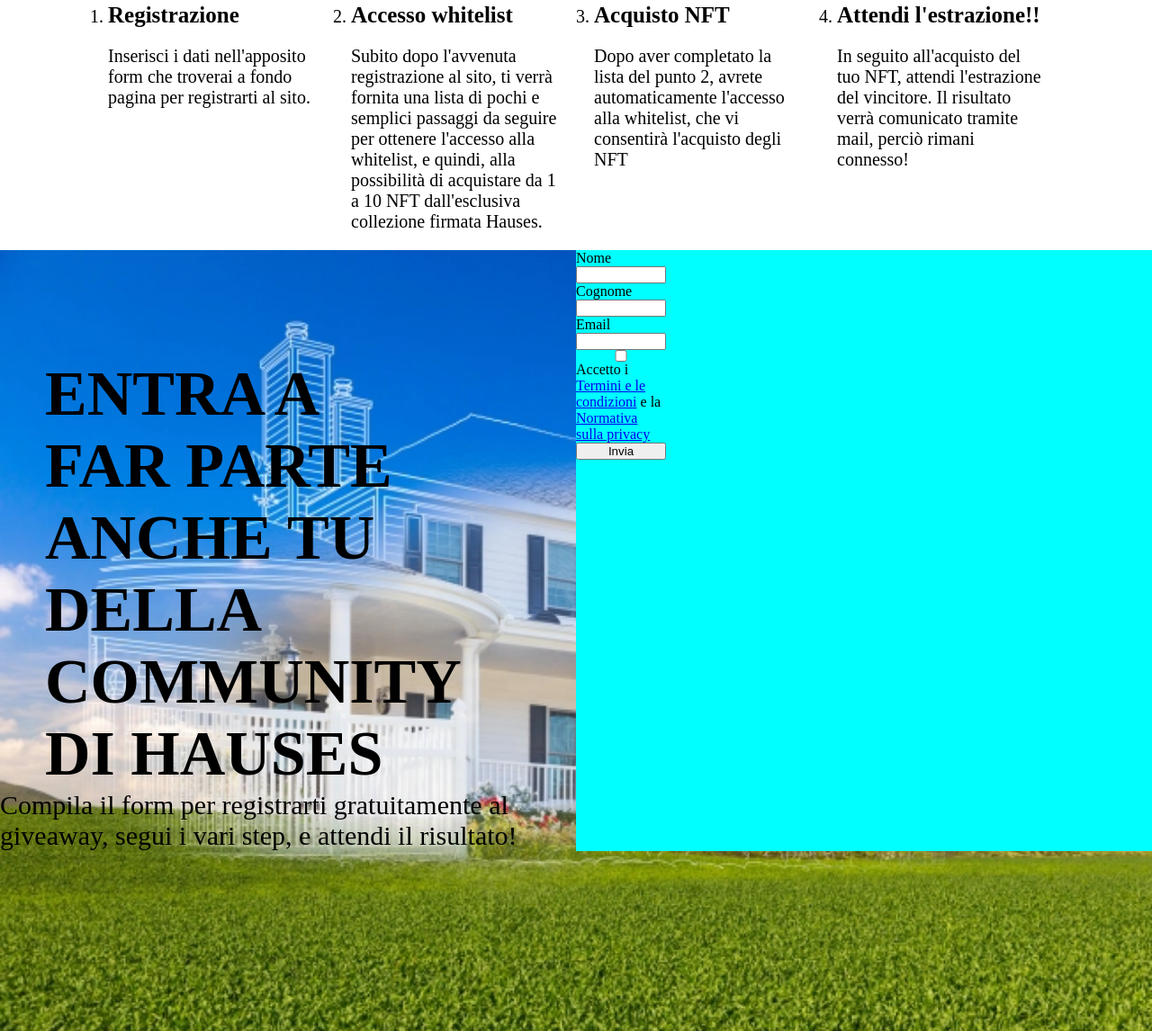
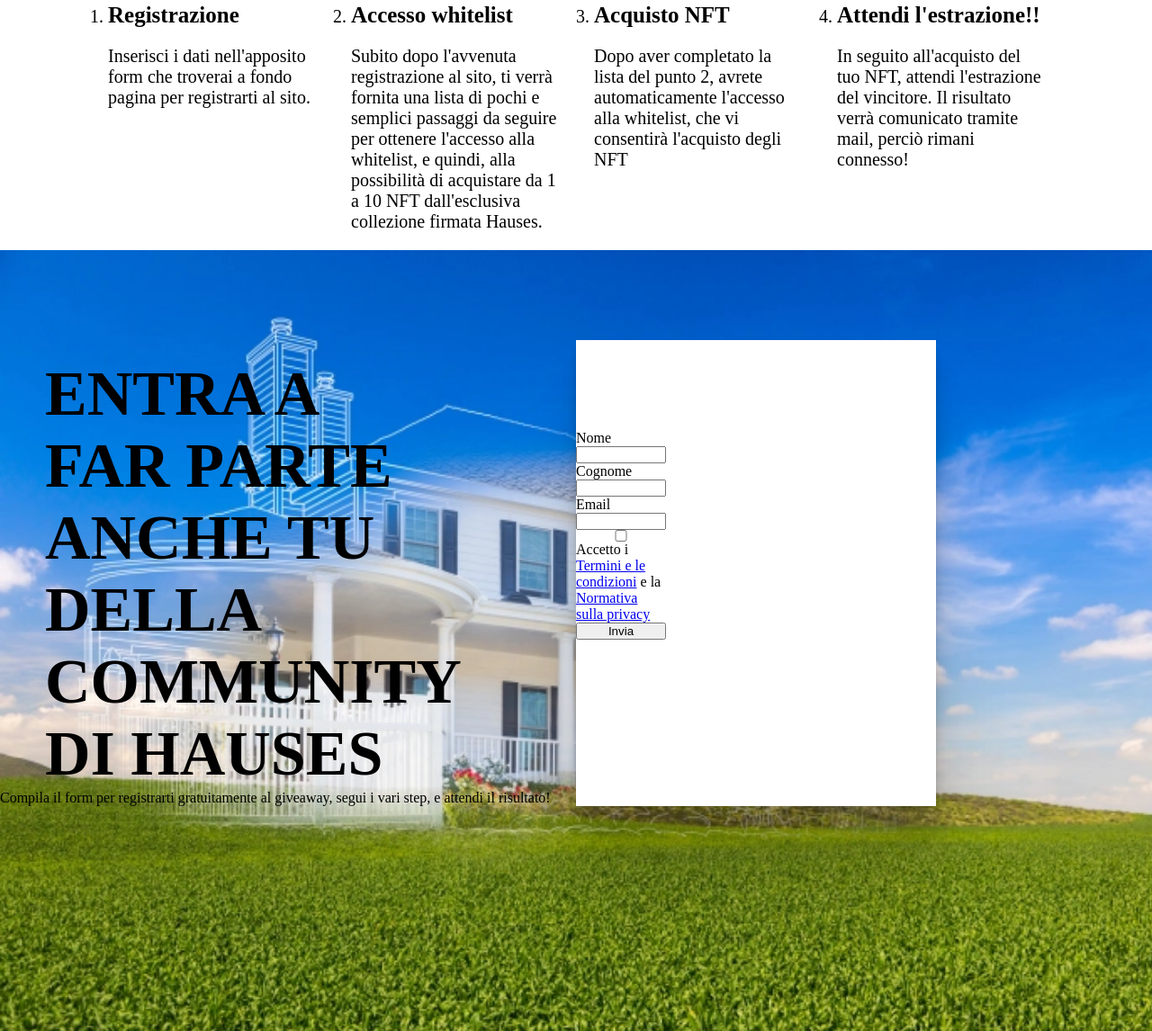
Before and after one commit to Michel-Ramirez/hauses-giveaway, a plain HTML site: page index.html in a window 1280 px wide. Shown: the part 1497-2643 px from the top of the page at 90% size. Drawn offline with Linux system fonts and the light colour scheme.

Commit message:
add shadows at card-form

```diff
--- a/css/style.css
+++ b/css/style.css
@@ -168,23 +168,29 @@ section.form{
     font-weight: 400;
 }
 
-.card-form{
-    width: 400px;
-    background-color: aqua;
-}
-
 form{
     flex-direction: column;
     width: 100px;
+    margin-top: 100px;
 
 }
 
-.footer-title, .card-form{
+.form-title, .card-form{
     width: calc(100% / 2);
 }
 
-
-
+.card-form{
+    width: 400px;
+    margin-top: 100px;
+    background-color: white;
+    box-shadow:
+    0 2.8px 2.2px rgba(0, 0, 0, 0.034),
+    0 6.7px 5.3px rgba(0, 0, 0, 0.048),
+    0 12.5px 10px rgba(0, 0, 0, 0.06),
+    0 22.3px 17.9px rgba(0, 0, 0, 0.072),
+    0 41.8px 33.4px rgba(0, 0, 0, 0.086),
+    0 100px 80px rgba(0, 0, 0, 0.12);
+}
 
 
 
--- a/index.html
+++ b/index.html
@@ -88,8 +88,8 @@
     <!-- INSERT BACKGOUND OPACITY -->
 
     <section class="form">
-        <div class="container-footer-item d-flex">
-            <div class="footer-title op-0">
+        <div class="container-form-item d-flex">
+            <div class="form-title op-0">
                 <h1>ENTRA A FAR PARTE ANCHE TU DELLA COMMUNITY DI HAUSES</h1>
                 <p>Compila il form per registrarti gratuitamente al giveaway, segui i vari step, e attendi il risultato!</p>
             </div>
@@ -107,7 +107,9 @@
             </div>
         </div>
     </section>
+
     <!-- FOOTER LOGO E COPY -->
+
     <footer class="footer-logo d-flex">
         <img src="img/hauses-logo-blue.png" alt="Logo hauses d-flex">
         <p class="d-flex">2023 Giveaway</p>
```
